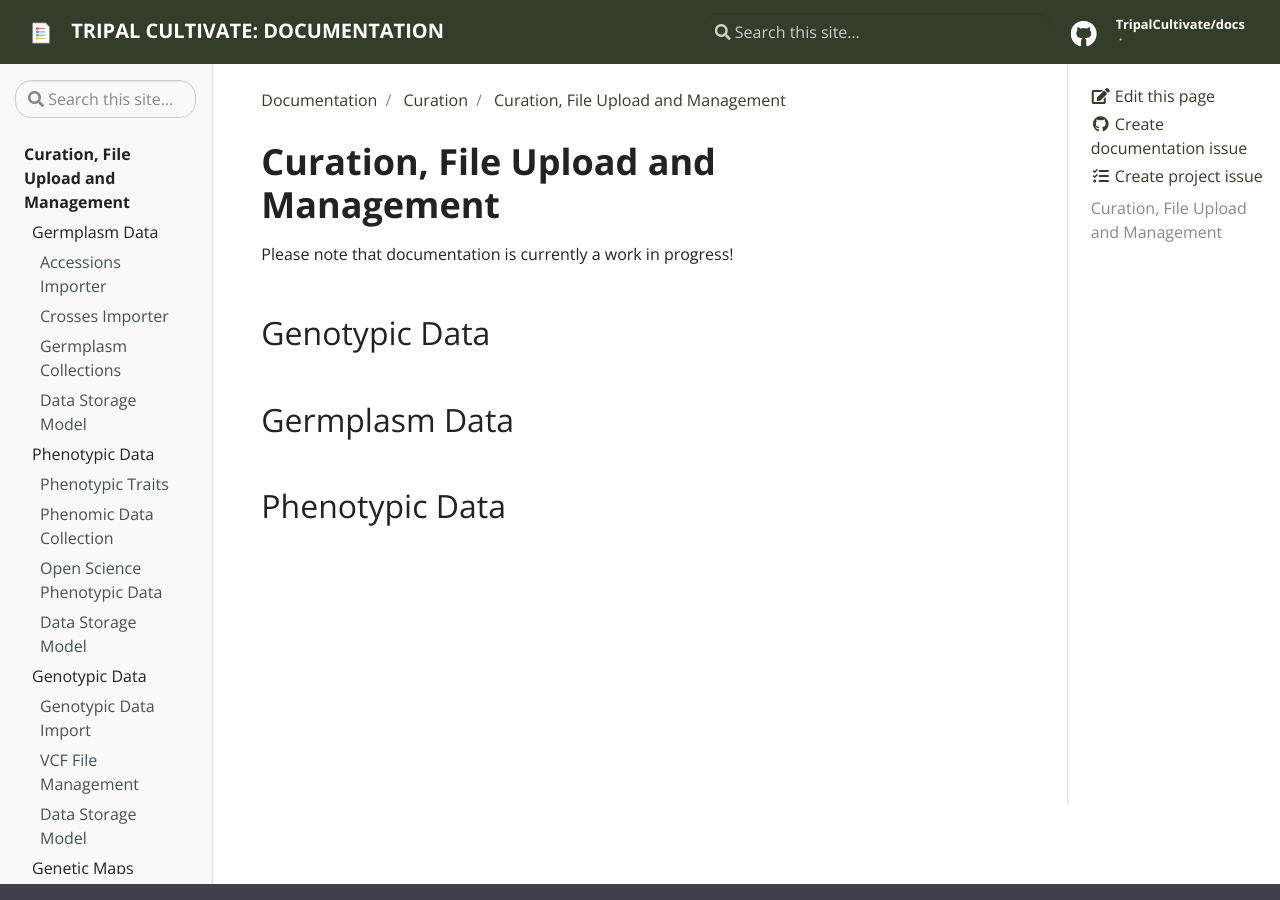
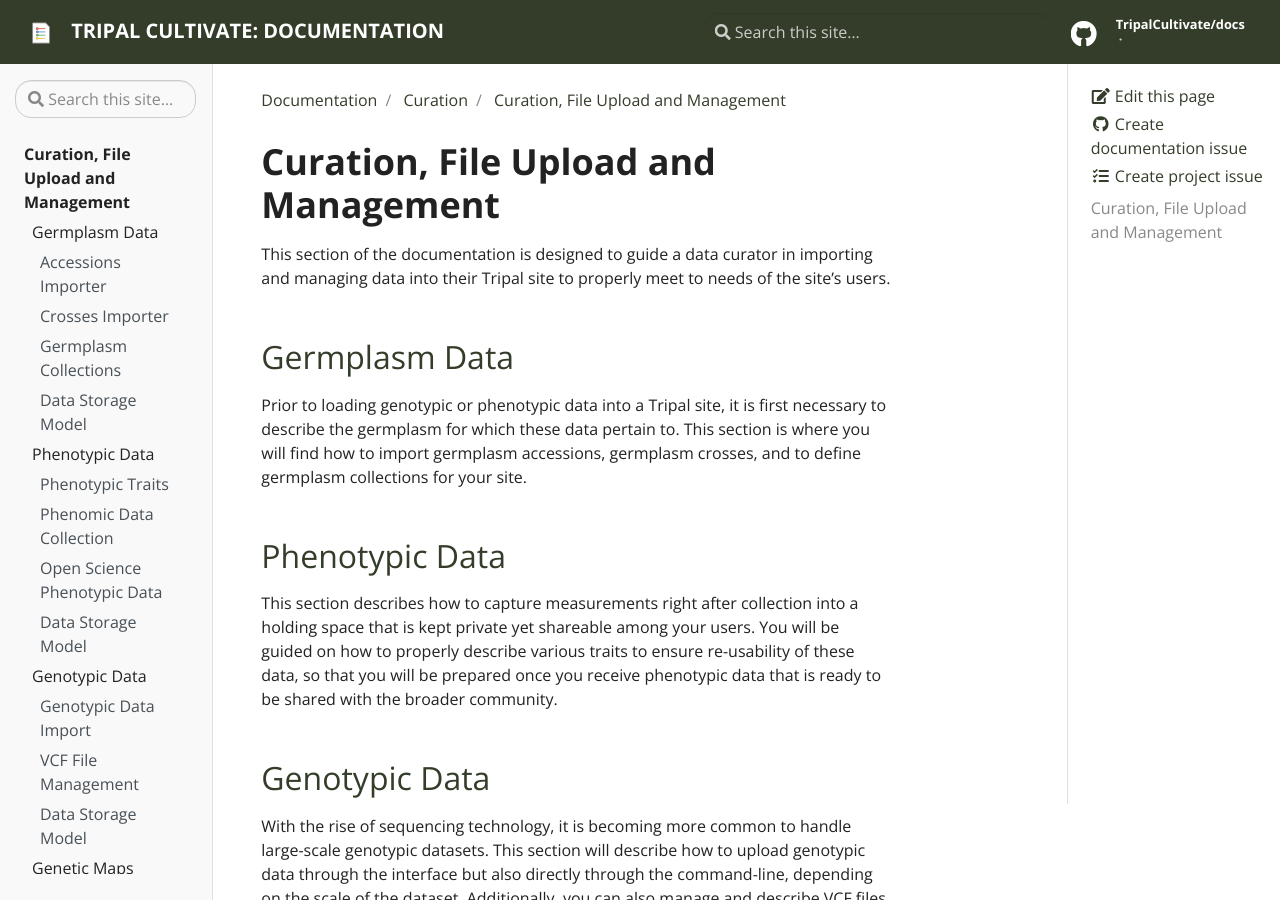
Before and after one commit to TripalCultivate/docs, a Jekyll site: the page built from _docs/curation/curation.md, in a window 1280 px wide and 900 px high. Built offline with Jekyll 4.4.1, drawn with Linux system fonts in a browser that asks for light colours; some of the changed text lies outside the part shown.

Commit message:
Attempted to describe the curation page

```diff
--- a/_docs/curation/curation.md
+++ b/_docs/curation/curation.md
@@ -1,13 +1,18 @@
 ---
 title: Curation, File Upload and Management
-description: This documentation is meant to guide tasks related to curation, data import and data management within TripalCultivate.
+description: This documentation is designed to guide tasks related to curation, data import and data management within TripalCultivate.
 ---
 # Curation, File Upload and Management
-Please note that documentation is currently a work in progress!
-## Genotypic Data
+This section of the documentation is designed to guide a data curator in importing and managing data into their Tripal site to properly meet to needs of the site's users.
 
+## [Germplasm Data](germplasm-data)
+Prior to loading genotypic or phenotypic data into a Tripal site, it is first necessary to describe the germplasm for which these data pertain to. This section is where you will find how to import germplasm accessions, germplasm crosses, and to define germplasm collections for your site.
 
-## Germplasm Data
+## [Phenotypic Data](phenotypic-data)
+This section describes how to capture measurements right after collection into a holding space that is kept private yet shareable among your users. You will be guided on how to properly describe various traits to ensure re-usability of these data, so that you will be prepared once you receive phenotypic data that is ready to be shared with the broader community.
 
+## [Genotypic Data](genotypic-data)
+With the rise of sequencing technology, it is becoming more common to handle large-scale genotypic datasets. This section will describe how to upload genotypic data through the interface but also directly through the command-line, depending on the scale of the dataset. Additionally, you can also manage and describe VCF files for distribution among your users if the data is not refined or deemed appropriate for the database.
 
-## Phenotypic Data
+## [Genetic Maps](genetic-maps)
+If researchers are developing linkage maps and QTLs, these can be imported into the database and properly described using separate map and QTL importers.
```
